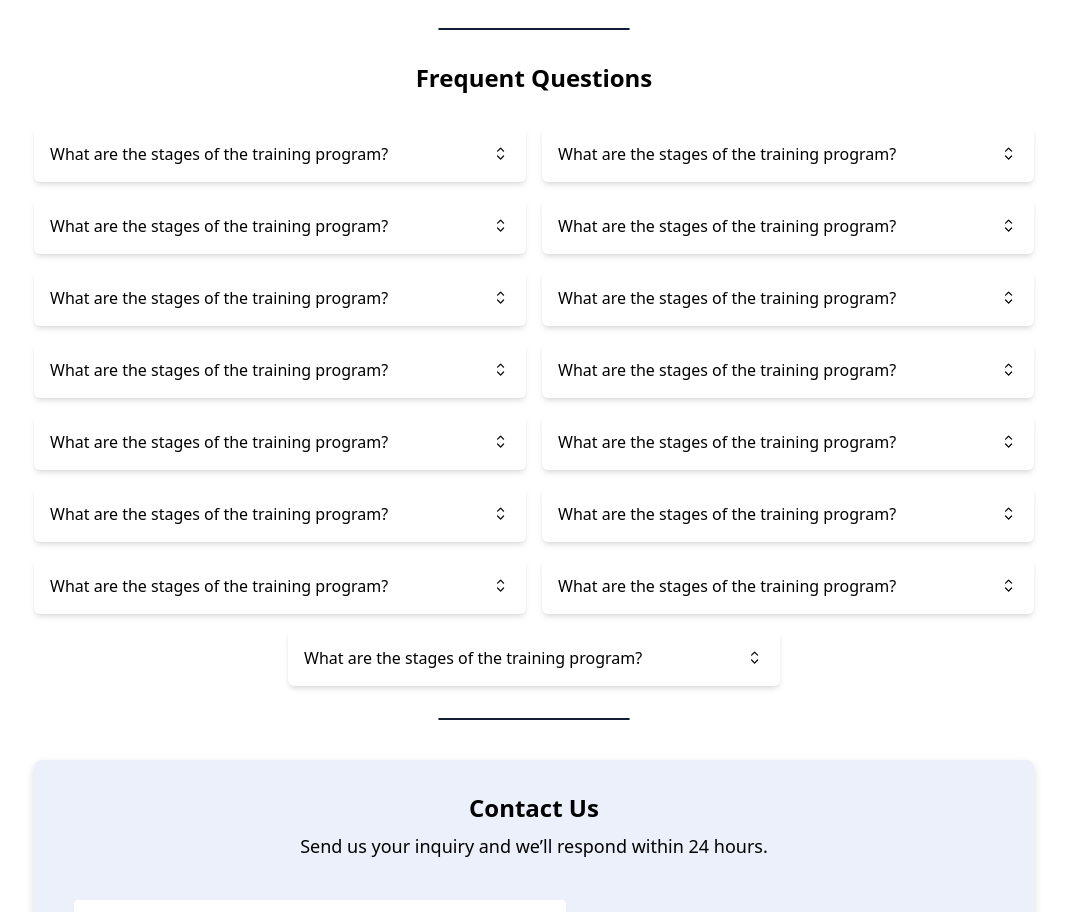
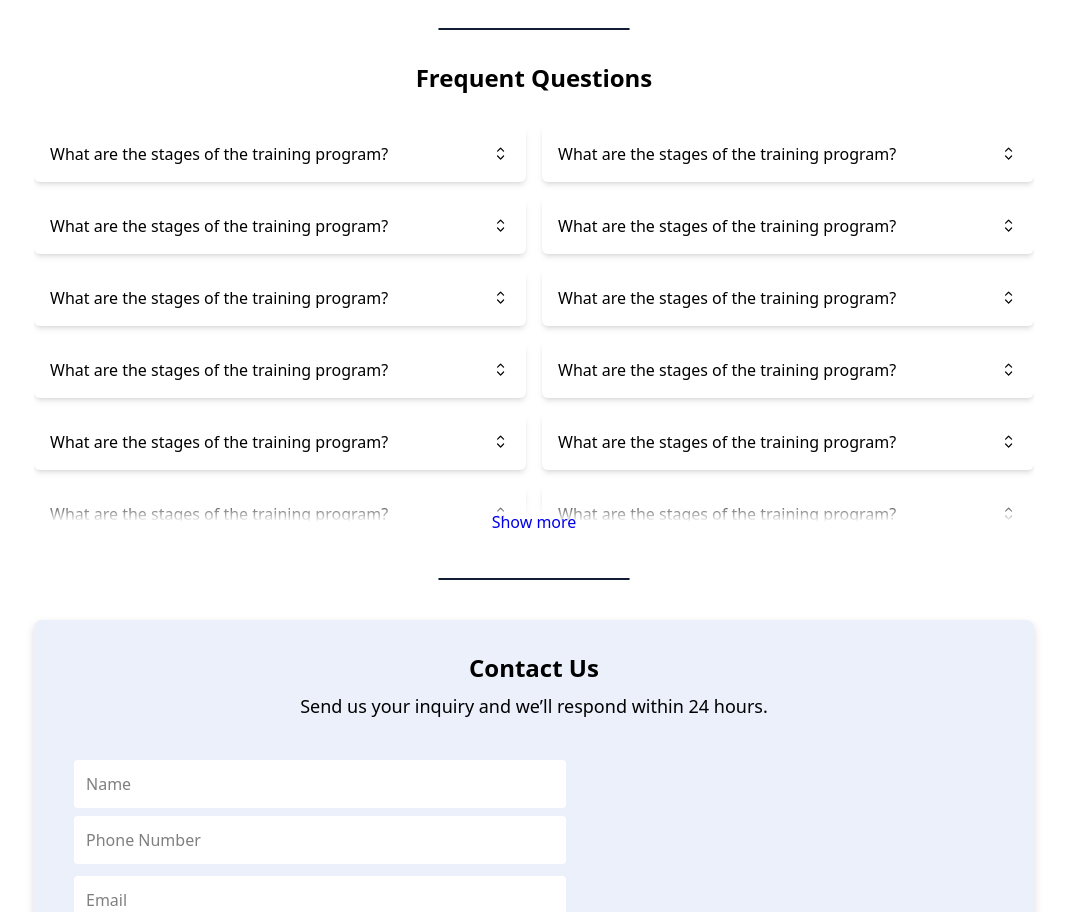
Before and after one commit to mahmoud-bored/noble-dental-training-corp, a SvelteKit app: page / in a window 1280 px wide. Shown: the part 2160-3072 px from the top of the page, without its empty margins (106-1173 px from the left). Built offline with nearby package versions, Linux system fonts and the light colour scheme; no server answers.

Commit message:
Add show more button to questions list

```diff
--- a/src/routes/CollapseCard.svelte
+++ b/src/routes/CollapseCard.svelte
@@ -23,7 +23,7 @@
 <svelte:window on:resize={setCardMaxHeight}/>
 
 {#key isCurrentLangAr}
-    <div class="w-full md:max-w-[calc(50%_-_8px)] relative" in:fly={{ x: isCurrentLangAr ? 40 : -40, y: -20, duration: 200 }}>
+    <div class="w-full md:max-w-[calc(50%_-_8px)] relative min-h-14" in:fly={{ x: isCurrentLangAr ? 40 : -40, y: -20, duration: 200 }}>
         <button
             class={[
                 "shadow-md",
--- a/src/routes/FrequentQuestionsSection.svelte
+++ b/src/routes/FrequentQuestionsSection.svelte
@@ -4,8 +4,38 @@
 
     let { isCurrentLangAr }: { isCurrentLangAr: boolean } = $props()
 
+    let cardContainerMaxHeight = $state(420)
+    let cardContainerHeight: number = $state(0)
+    let cardContainer: HTMLElement | undefined = $state()
+    let numberOfCards = $state(0)
+    let isCardsListOpen = $state(false)
+    $effect(() => {
+        if(cardContainer) {
+            numberOfCards = cardContainer.children.length
+        }
+    })
 </script>
-<div class="w-8/10 max-w-[1000px] flex justify-center items-center gap-4 flex-wrap flex-col md:flex-row">
+<div
+    class="relative w-8/10 max-w-[1000px] overflow-hidden transition-all duration-300"
+    style="max-height: {isCardsListOpen ? cardContainerHeight : cardContainerMaxHeight }px"
+>
+    <div
+        class={[
+            "w-full",
+            "flex",
+            "justify-center",
+            "items-center",
+            "gap-4",
+            "flex-wrap",
+            "flex-col",
+            "md:flex-row",
+            "transition-all",
+            "duration-75",
+            isCardsListOpen ? "pb-14" : "pb-0"
+        ]}
+        bind:offsetHeight={cardContainerHeight}
+        bind:this={cardContainer}
+    >
         <CollapseCard {isCurrentLangAr} >
             {#snippet title()}
                 <span>
@@ -293,3 +323,16 @@
             {/snippet}
         </CollapseCard>
     </div>
+    <div class="w-full h-12 bg-linear-0 from-white via-white to-white/0 flex justify-center items-center absolute bottom-0">
+        <button
+            class="text-[#0000EE] hover:text-[#FF0000] cursor-pointer p-2 transition duration-100"
+            onclick={() => isCardsListOpen = !isCardsListOpen}
+        >
+            {
+                isCardsListOpen ?
+                    isCurrentLangAr ? "إظهار أقل" : "Show less"
+                    : isCurrentLangAr ? "إظهار المزيد" : "Show more"
+            }
+        </button>
+    </div>
+</div>
```
Lines whose indentation alone changed are shown as unchanged.
